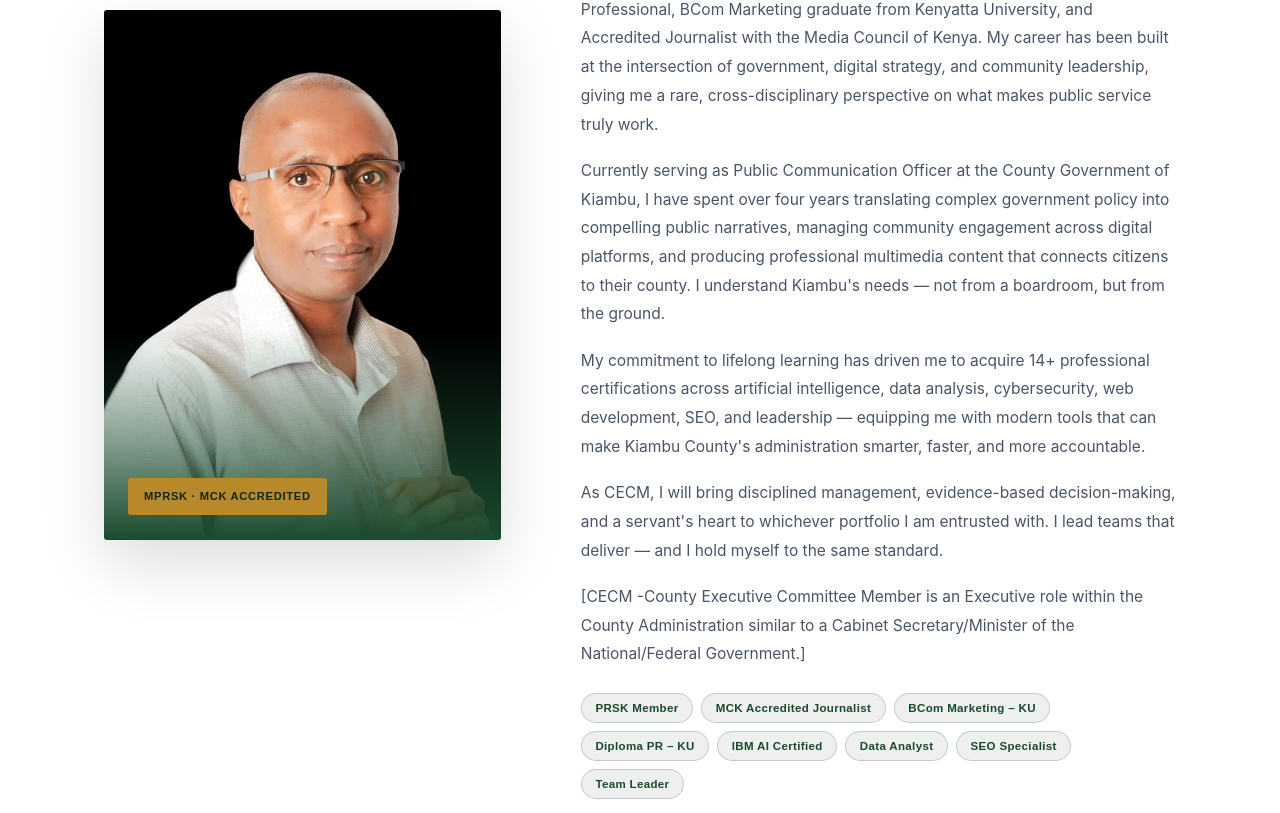
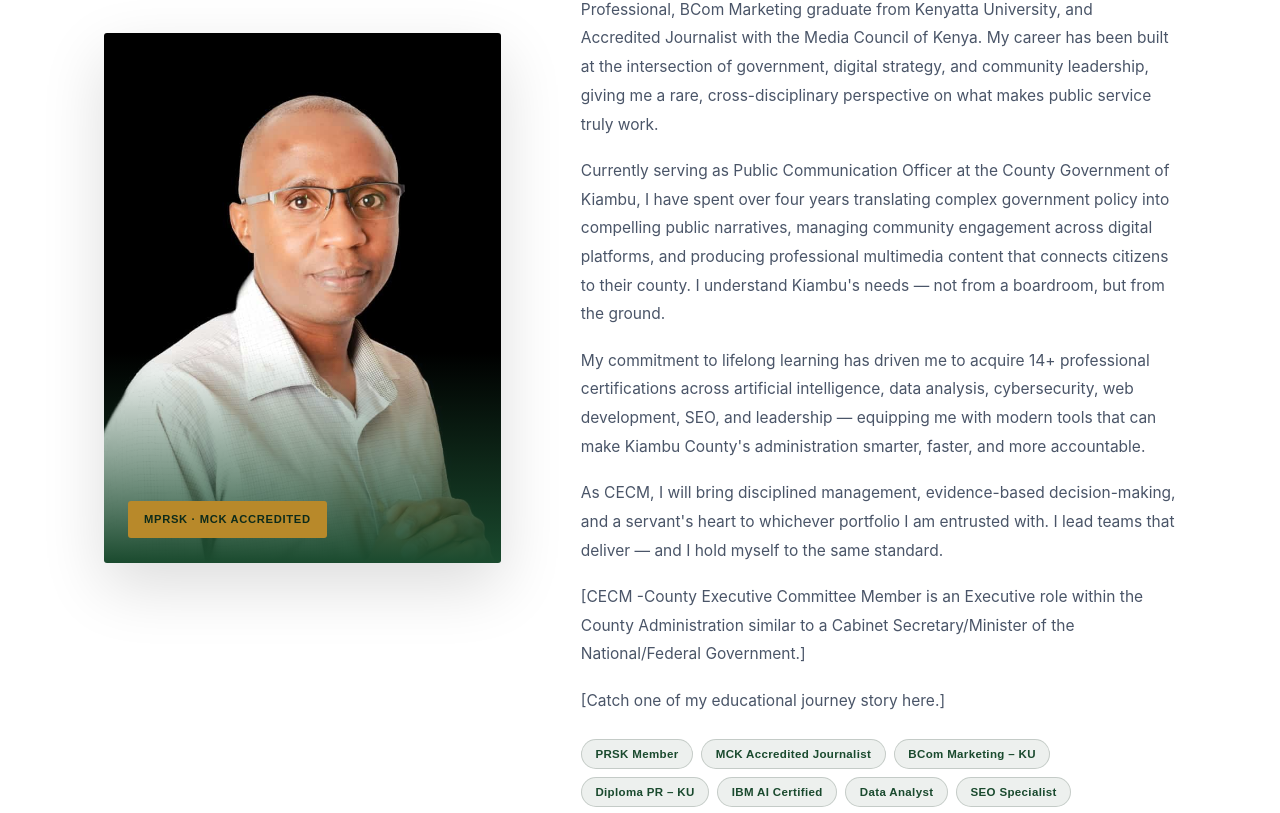
Before and after one commit to mwangi-max/kelvin-kamau-kiambu, a Next.js app: page / in a window 1280 px wide. Shown: the part 1282-2095 px from the top of the page. Built offline with nearby package versions, Linux system fonts and the light colour scheme.

Commit message:
Add Instagram link and update County Government reference
Added Instagram link to social media section and updated text to include a hyperlink for the County Government of Kiambu.

```diff
--- a/app/page.js
+++ b/app/page.js
@@ -9,6 +9,7 @@ const LINKEDIN = 'https://www.linkedin.com/in/kelvin-kamau-mprsk-7a318424b'
 const TWITTER  = 'https://x.com/KELVINMKENYA3'
 const FACEBOOK = 'https://www.facebook.com/profile.php?id=61588521846298'
 const TIKTOK   = 'https://www.tiktok.com/@kamau5735'
+const INSTAGRAM = 'https://www.instagram.com/k.kelvinmwangi'
 
 const PORTFOLIOS = [
   { icon: '🌟', title: 'Youth Affairs', featured: true, tag: 'Preferred Portfolio', desc: 'Championing skills development, youth employment, entrepreneurship, and leadership programmes that unlock the full potential of Kiambu\'s young population — Kenya\'s most powerful resource.' },
@@ -110,6 +111,7 @@ export default function Home() {
           <a href={LINKEDIN} target="_blank" rel="noreferrer">LinkedIn</a>
           <a href={TWITTER}  target="_blank" rel="noreferrer">X / Twitter</a>
           <a href={FACEBOOK} target="_blank" rel="noreferrer">Facebook</a>
+          <a href={INSTAGRAM} target="_blank" rel="noreferrer">Instagram</a>
         </div>
       </div>
 
@@ -191,7 +193,13 @@ export default function Home() {
                 I am <strong>Kelvin Mwangi Kamau</strong> — a PRSK-certified Public Communications Professional, BCom Marketing graduate from Kenyatta University, and Accredited Journalist with the Media Council of Kenya. My career has been built at the intersection of government, digital strategy, and community leadership, giving me a rare, cross-disciplinary perspective on what makes public service truly work.
               </p>
               <p>
-                Currently serving as Public Communication Officer at the County Government of Kiambu, I have spent over four years translating complex government policy into compelling public narratives, managing community engagement across digital platforms, and producing professional multimedia content that connects citizens to their county. I understand Kiambu's needs — not from a boardroom, but from the ground.
+                Currently serving as Public Communication Officer at the <a
+      href="https://kiambu.go.ke/"
+      target="_blank"
+      rel="noopener noreferrer"
+    >
+         County Government of Kiambu
+    </a>, I have spent over four years translating complex government policy into compelling public narratives, managing community engagement across digital platforms, and producing professional multimedia content that connects citizens to their county. I understand Kiambu's needs — not from a boardroom, but from the ground.
               </p>
               <p>
                 My commitment to lifelong learning has driven me to acquire 14+ professional certifications across artificial intelligence, data analysis, cybersecurity, web development, SEO, and leadership — equipping me with modern tools that can make Kiambu County's administration smarter, faster, and more accountable.
@@ -201,6 +209,15 @@ export default function Home() {
               </p>
               <p>
                 [CECM -County Executive Committee Member is an Executive role within the County Administration similar to a Cabinet Secretary/Minister of the National/Federal Government.]
+              </p>
+              <p>
+                [Catch one of my educational journey story <a
+      href="https://www.tuko.co.ke/people/family/613150-kenyatta-university-student-teased-diploma-emotional-graduates-degree/"
+      target="_blank"
+      rel="noopener noreferrer"
+    >
+    here
+    </a>.]
               </p>
               <div className="about-pills">
                 {['PRSK Member', 'MCK Accredited Journalist', 'BCom Marketing – KU', 'Diploma PR – KU', 'IBM AI Certified', 'Data Analyst', 'SEO Specialist', 'Team Leader'].map(p => (
@@ -411,6 +428,7 @@ export default function Home() {
             <a href={LINKEDIN} target="_blank" rel="noreferrer">LinkedIn</a>
             <a href={TWITTER}  target="_blank" rel="noreferrer">X / Twitter</a>
             <a href={FACEBOOK} target="_blank" rel="noreferrer">Facebook</a>
+            <a href={INSTAGRAM} target="_blank" rel="noreferrer">Instagram</a>
           </div>
           <p>© 2026 <strong>Kelvin Mwangi Kamau</strong> · CECM Candidate · County Government of Kiambu · All Rights Reserved</p>
           <p style={{ marginTop: '0.4rem' }}>kelvinkam24@gmail.com · +254 724 557 035 · Kiambu County, Kenya</p>
@@ -421,7 +439,13 @@ export default function Home() {
       <noscript>
         <div style={{ padding: '2rem', fontFamily: 'sans-serif' }}>
           <h1>Kelvin Mwangi Kamau – CECM Candidate, County Government of Kiambu</h1>
-          <p>PRSK-certified Public Communications Professional and BCom Marketing graduate seeking the County Executive Committee Member (CECM) position in Kiambu County, Kenya. Preferred portfolios: Youth Affairs, Communications, Administration.</p>
+          <p>   <a
+      href="https://www.prsk.co.ke/"
+      target="_blank"
+      rel="noopener noreferrer"
+    >
+      PRSK
+    </a>-certified Public Communications Professional and BCom Marketing graduate seeking the County Executive Committee Member (CECM) position in Kiambu County, Kenya. Preferred portfolios: Youth Affairs, Communications, Administration.</p>
           <p>Email: kelvinkam24@gmail.com | Phone: +254 724 557 035 | LinkedIn: linkedin.com/in/kelvin-kamau-mprsk-7a318424b</p>
         </div>
       </noscript>
```
